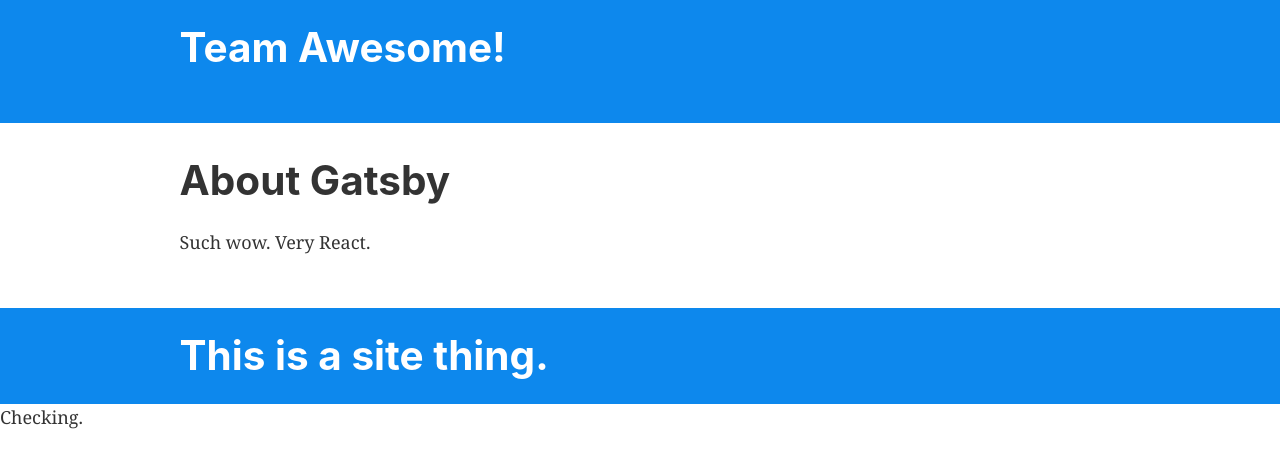
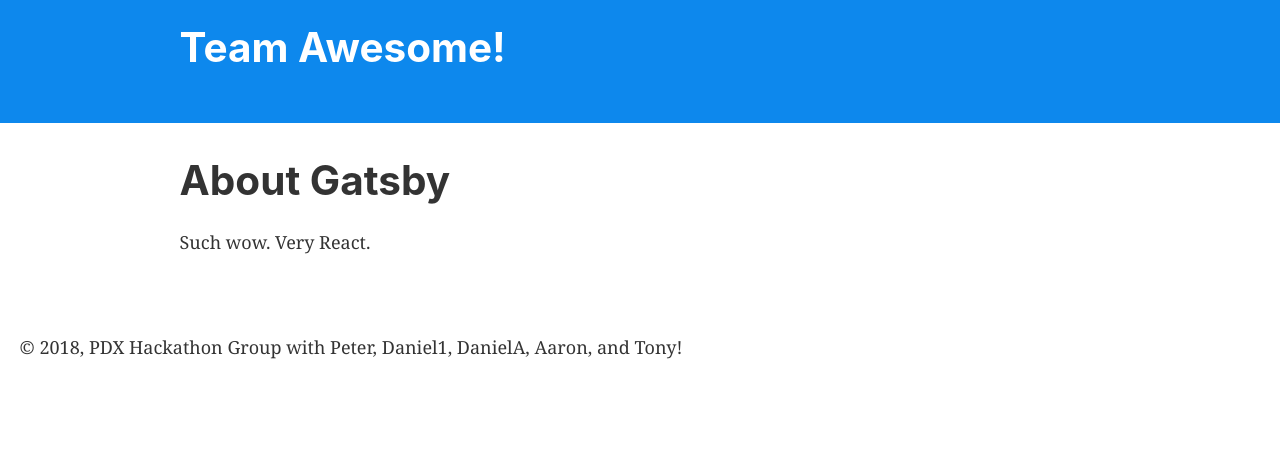
Before and after one commit to danielevans/Hackathon, a Gatsby site: page /about in a window 1280 px wide. Built offline with nearby package versions, Linux system fonts and the light colour scheme; Gatsby itself is replaced by a stand-in of ours.

Commit message:
Updated footer Just got the first working changes out :)

```diff
--- /dev/null
+++ b/src/components/footer.css
@@ -0,0 +1,9 @@
+.footer {
+  text-color: white;
+}
+
+.footerContent {
+  margin: 0 auto;
+  max-width: 960;
+  padding: 1.45rem 1.0875rem;
+}
--- a/src/components/footer.js
+++ b/src/components/footer.js
@@ -1,31 +1,13 @@
 import React from 'react'
 import { Link } from 'gatsby'
+import './footer.css'
 
 const Footer = () => (
-  <div
-    style={{
-      background: 'rgb(13, 136, 237)',
-      marginBottom: '0rem',
-    }}
-  >
-    <div
-      style={{
-        margin: '0 auto',
-        maxWidth: 960,
-        padding: '1.45rem 1.0875rem',
-      }}
-    >
-      <h1 style={{ margin: 0 }}>
-        <Link
-          to="/"
-          style={{
-            color: 'white',
-            textDecoration: 'none',
-          }}
-        >
-          This is a site thing.
-        </Link>
-      </h1>
+  <div className="footer">
+    <div className="footerContent">
+      <p style={{ margin: 0 }}>
+        © 2018, PDX Hackathon Group with Peter, Daniel1, DanielA, Aaron, and Tony!
+      </p>
     </div>
   </div>
 )
--- a/src/components/layout.js
+++ b/src/components/layout.js
@@ -41,7 +41,6 @@
           {children}
         </div>
         <Footer />
-        Checking.
       </>
     )}
   />
```
